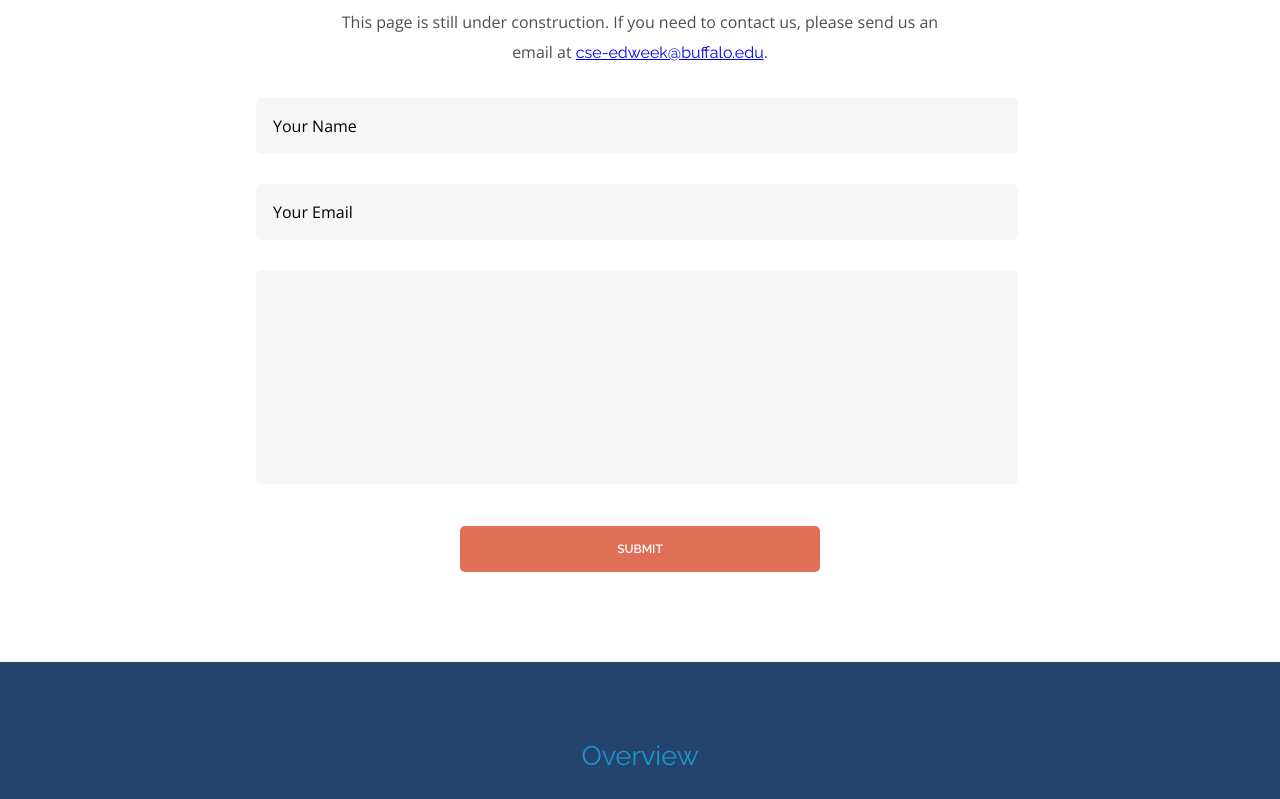
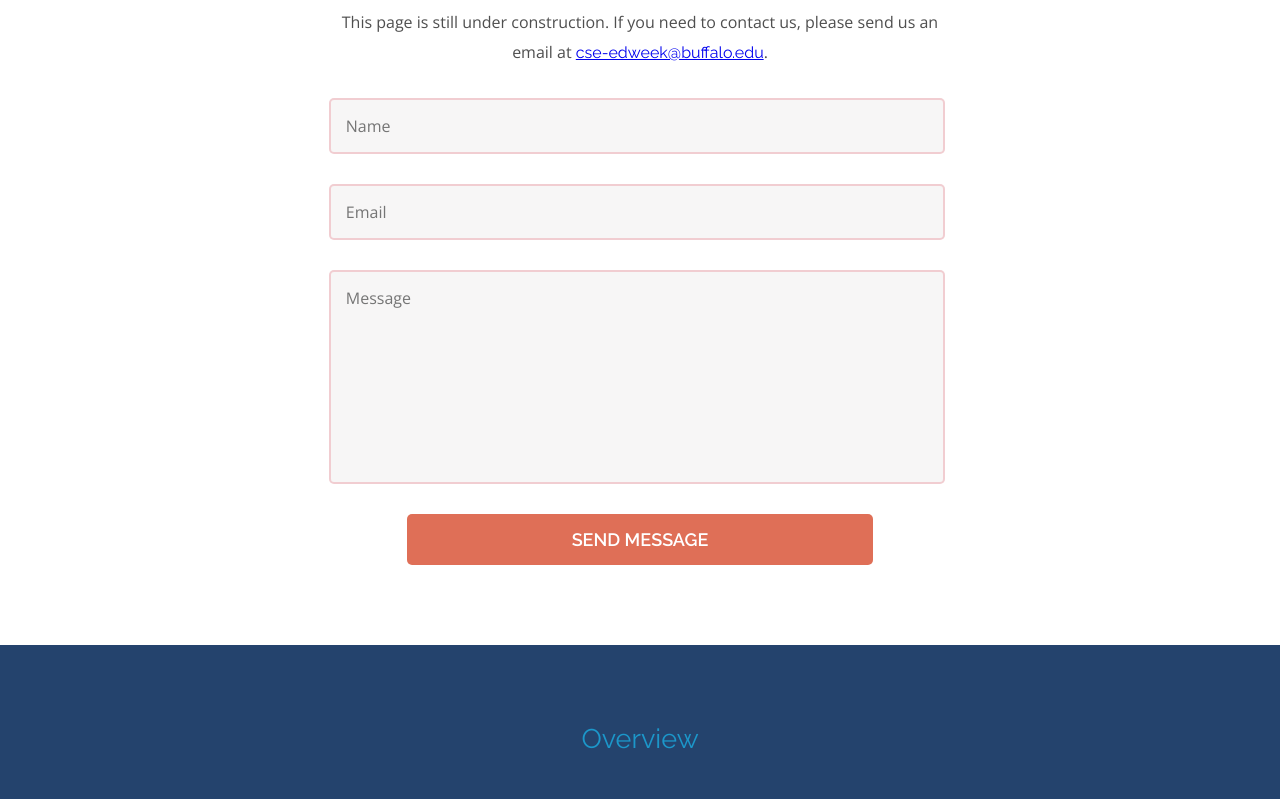
Before and after one commit to Gela/gela.github.io, a plain HTML site: page csedweek/contact.html in a window 1280 px wide. Shown: the part 257-1056 px from the top of the page. Drawn offline with nearby package versions, Linux system fonts and the light colour scheme.

Commit message:
contact form php

```diff
--- a/csedweek/contact.html
+++ b/csedweek/contact.html
@@ -46,27 +46,16 @@
         	<h2 class="blue-header">Contact</h2>
 
             <p> This page is still under construction. If you need to contact us, please send us an email at <a href="mailto:cse-edweek@buffalo.edu">cse-edweek@buffalo.edu</a>.
-                <form action="/my-handling-form-page" method="post">
-                    <div>
-                        <input type="text" onfocus="if(this.value == 'Your Name') { this.value = ''; }" value="Your Name" id="name" />
-                    </div>
-                    <div>
-                        <input type="email" onfocus="if(this.value == 'Your Email') { this.value = ''; }" id="mail" value="Your Email" />
-                    </div>
-                    <div>
-                        <textarea id="msg" value="Your Message"></textarea>
-                    </div>
+                <div class="contact-section">
 
-                    <br />
-                    <br />
+                        <form action="mail.php" method="POST">
+                            <input type="text" name="name" placeholder="Name" />
+                            <input type="email" name="email" placeholder="Email"/>
+                            <textarea name="message" placeholder="Message" rows="6"></textarea>
+                            <button type="submit" class="submit red">Send Message</button>
+                        </form>
 
-                    <div class="button-section">
-                            <ul>
-                                <li><a target="_blank" href="" class="top-button red">Submit</a></li>
-                            </ul>
-                        </div>
-                    </div>
-                </form>
+                </div>
 
         </div>
     </div>
--- a/csedweek/style.css
+++ b/csedweek/style.css
@@ -404,7 +404,7 @@ form input
 	margin-top: 30px;
 	font-family: 'Open Sans', sans-serif;
 	box-shadow: none;
-	border: 2px solid #f7f6f6;
+	border: 2px solid rgba(225, 111, 123, 0.3);
 	transition: all 0.5s ease-in;
 	-moz-transition: all 0.5s ease-in;
 	-o-transition: all 0.5s ease-in;
@@ -424,7 +424,7 @@ form textarea
 	height: 180px;
 	margin-top: 30px;
 	font-family: inherit;
-	border: 2px solid #f7f6f6;
+	border: 2px solid rgba(225, 111, 123, 0.3);
 	font-family: 'Open Sans', sans-serif;
 	resize: none;
 	transition: all 0.5s ease-in;
@@ -436,28 +436,24 @@ form textarea
 }
 button.submit
 {
-	background: #1C97CA;
 	border: medium none;
 	color: #FFF;
 	padding: 15px 10px;
 	font-size: 18px;
 	font-weight: 600;
-font-family: "Open Sans",sans-serif;
-transition: all 0.3s ease 0s;
--o-transition: all 0.3s ease 0s;
--webkit-transition: all 0.3s ease 0s;
--ms-transition: all 0.3s ease 0s;
--moz-transition: all 0.3s ease 0s;
+	font-family: 'Raleway', sans-serif;
 	margin-top: 20px;
-transition: background 0.3s ease-in;
 	cursor: pointer;
 	display: block;
 	margin: 30px auto 0px;
 	border-radius : 5px;
+	text-transform: uppercase;
+	width: 80%;
 }
 button.submit:hover
 {
-	background:#888;
+	opacity: 0.8;
+	transition: all 0.3s ease 0s;
 }
 form input:focus
 {
```
Also changed, not shown: csedweek/index.html (+1 -1 lines), csedweek/favicon.ico (added), 1 other file. Lines whose indentation alone changed are shown as unchanged.
